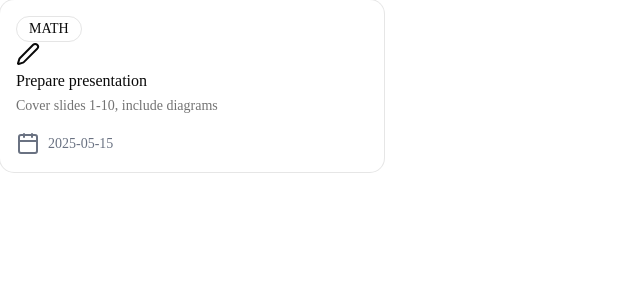
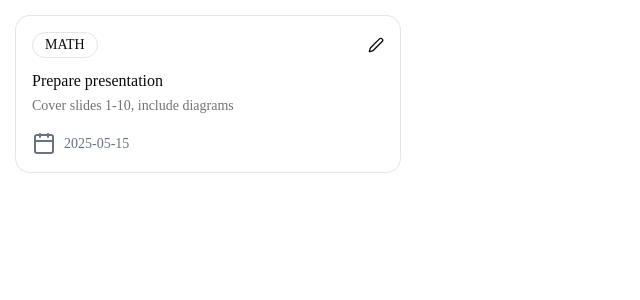
Before and after one commit to sadge02/StudyPlanner, a Next.js app: page /testpage in a window 1280 px wide. Shown: the top 300 px of the page, without its empty margins (0-640 px from the left). Built offline with nearby package versions, Linux system fonts and the light colour scheme.

Commit message:
feat: better handling of Pen icon in KanbanCard

```diff
--- a/src/app/testpage/page.tsx
+++ b/src/app/testpage/page.tsx
@@ -5,7 +5,7 @@ const TestPage = () => {
   const mockTask = mockTasks[3];
 
   return (
-    <div>
+    <div className="p-4">
       <KanbanCard task={mockTask} />
     </div>
   );
--- a/src/components/kanban/KanbanCard.tsx
+++ b/src/components/kanban/KanbanCard.tsx
@@ -20,15 +20,18 @@ const KanbanCard = ({ task }: KanbanCardProps) => {
   return (
     <Card className="w-sm">
       <CardHeader>
-        <div className="kanban-card-top">
-          {task.subjectId && (
+        {task.subjectId && (
+          <div className="flex flex-row items-center justify-between w-full mb-2">
             <Badge variant="outline" className="text-md p-3">
               {task.subjectId.toUpperCase()}
             </Badge>
-          )}
-          <Pen />
-        </div>
-        <CardTitle>{task.title}</CardTitle>
+            <Pen className="size-4 cursor-pointer ml-auto" />
+          </div>
+        )}
+        <CardTitle className="items-center flex">
+          {task.title}
+          {!task.subjectId && <Pen className="size-4 cursor-pointer ml-auto" />}
+        </CardTitle>
         <CardDescription>{task.description}</CardDescription>
       </CardHeader>
 
```
